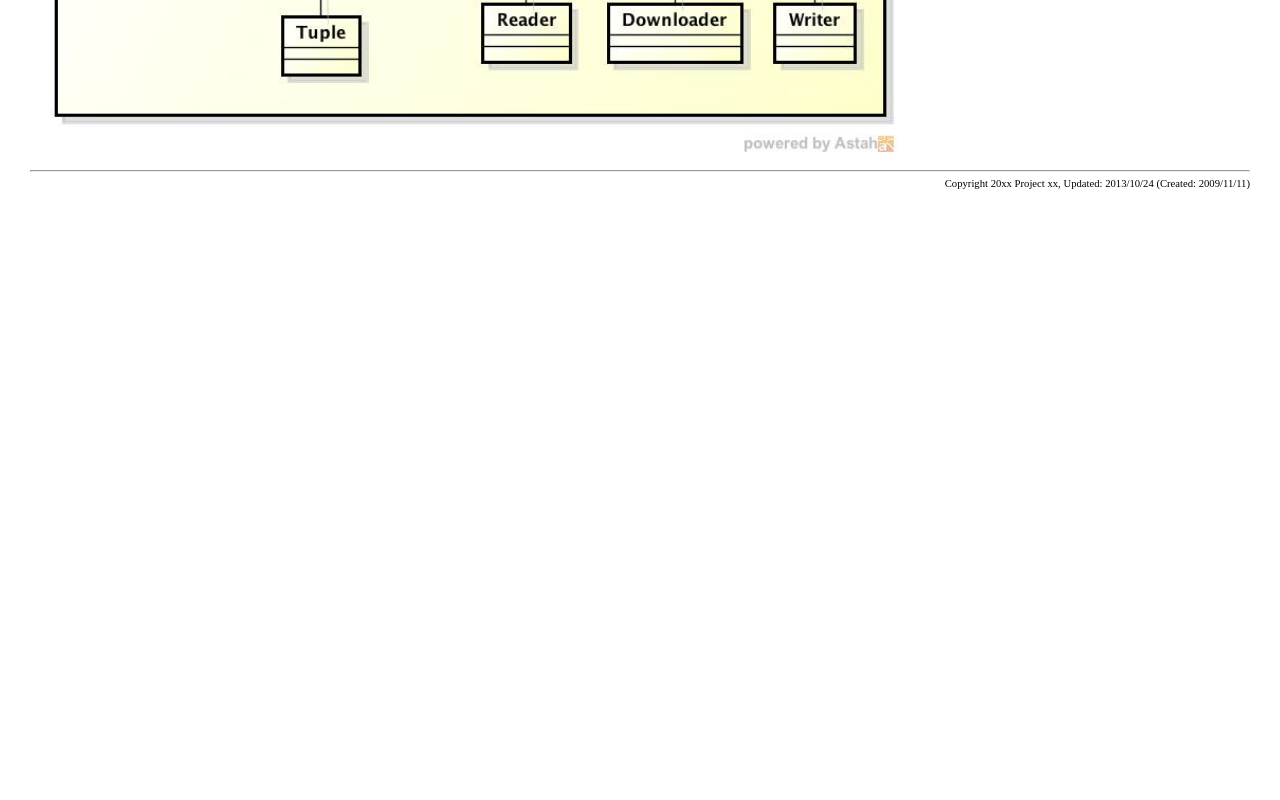
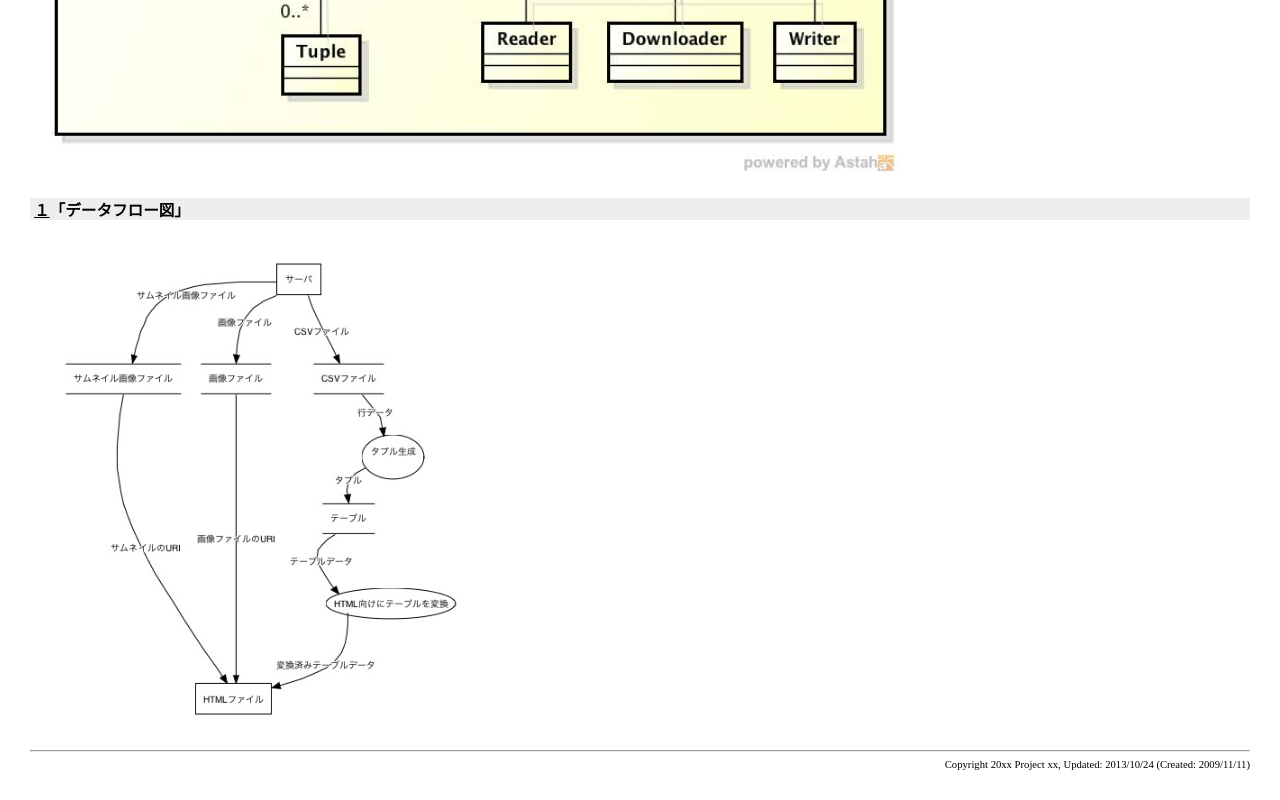
Before and after one commit to MFJWR/SouriDaijin, a plain HTML site: page BasicDesign/index.html in a window 1280 px wide. Shown: the part 550-1350 px from the top of the page. Before the commit the page ends 800 px from the top, so only its background shows below. Drawn offline with Linux system fonts and the light colour scheme.

Commit message:
基本設計書の更新
データフロー図の追加

```diff
--- a/BasicDesign/index.html
+++ b/BasicDesign/index.html
@@ -251,6 +251,7 @@ th {
 <div class="belt">
     <ul>
         <li><a href="#BD00">クラス図</a></li>
+		<li><a href="#BD01">データフロー図</a></li>
     </ul>
 </div>
 <div class="belt">
@@ -271,6 +272,24 @@ th {
         </tr>
     </tbody>
 </table>
+<div class="belt">
+    <h3><a name="BD01">１</a>「データフロー図」</h3>
+</div>
+<table summary="table">
+    <tbody>
+        <tr>
+            <td>
+                <table class="content" summary="table">
+                    <tbody>
+                        <tr>
+                            <td class="center-small"><a href="./dfd.jpg"><img class="borderless" src="./dfd.jpg" height="496" alt="class"></a></td>
+                        </tr>
+                    </tbody>
+                </table>
+            </td>
+        </tr>
+    </tbody>
+</table>
 <hr>
 <div class="right-small">Copyright 20xx Project xx, Updated: 2013/10/24 (Created: 2009/11/11)</div>
 </body>
```
Also changed, not shown: BasicDesign/dfd.jpg (added).
